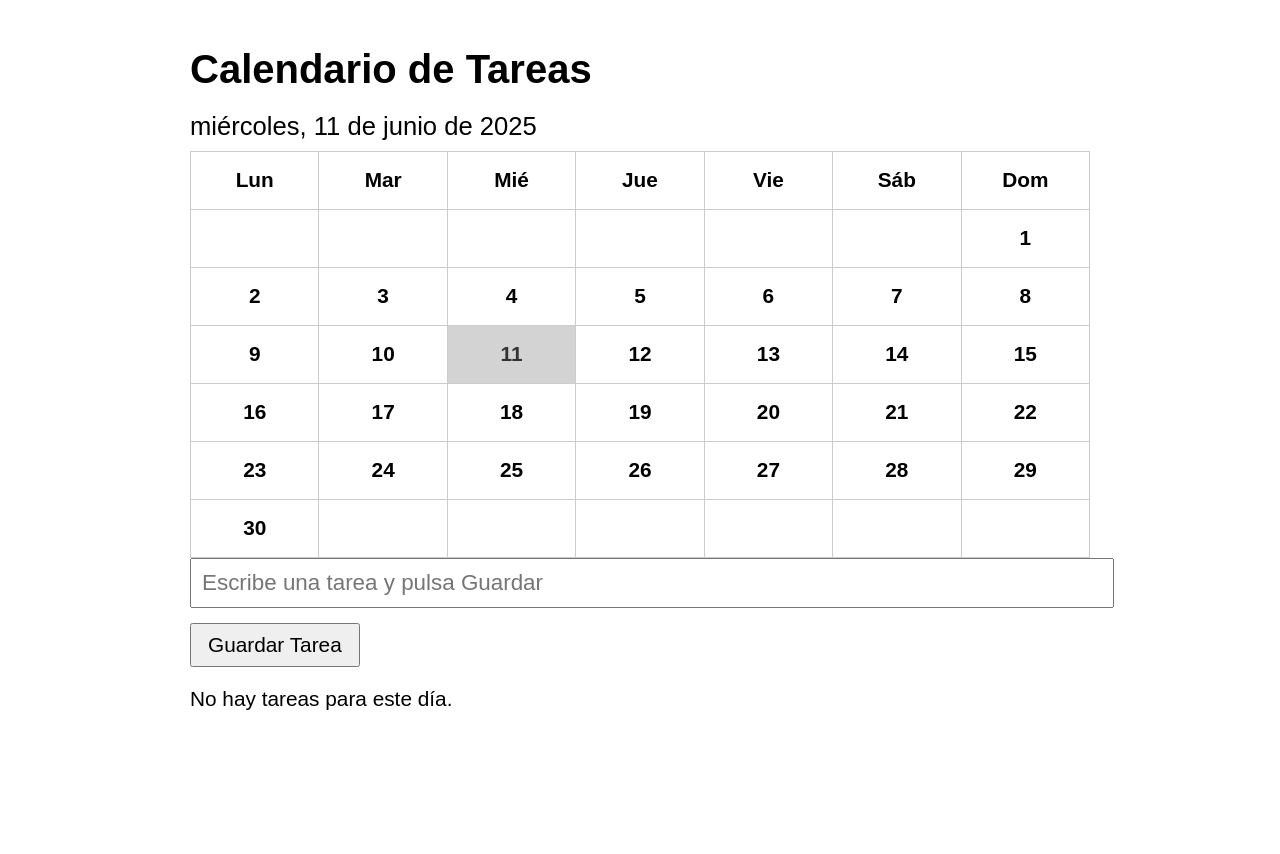
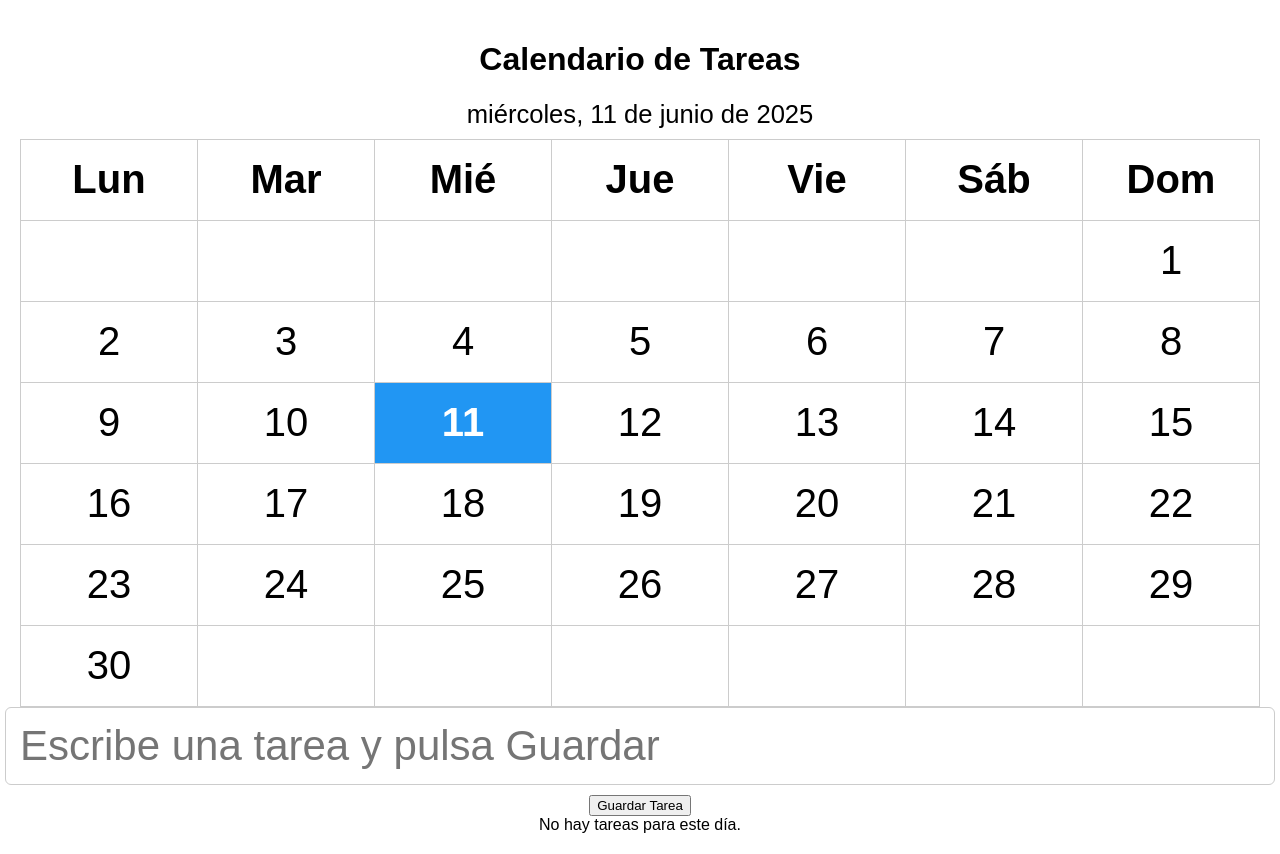
Before and after one commit to Drebak666/MiCalendario, a Flask app: page /calendario in a window 1280 px wide. Before the commit the page ends 710 px from the top, so only its background shows below. Run offline with Flask 3, Linux system fonts and the light colour scheme; data that the repository does not hold is empty.

Commit message:
Add files via upload

```diff
--- a/templates/calendario.html
+++ b/templates/calendario.html
@@ -6,90 +6,147 @@
 <title>Calendario de Tareas</title>
 <style>
     body {
+      background-color: white;
       font-family: Arial, sans-serif;
+      margin: 0;
       padding: 20px;
-    max-width: 900px;
-    margin: auto;
+      display: flex;
+      flex-direction: column;
+      align-items: center;
     }
 
-  h1 {
-    font-size: 2.5rem;
-    margin-bottom: 20px;
+    .btn-volver {
+      position: fixed;
+      bottom: 20px;
+      right: 20px;
+      font-size: 120px;
+      font-weight: bold;
+      background-color: #4CAF50;
+      color: white;
+      border: none;
+      border-radius: 50%;
+      width: 120px;
+      height: 120px;
+      cursor: pointer;
+      box-shadow: 0 4px 6px rgba(0,0,0,0.2);
+      display: flex;
+      align-items: center;
+      justify-content: center;
+      transition: background-color 0.3s ease;
+      user-select: none;
     }
 
-  button {
-    font-size: 1.3rem;
-    padding: 8px 16px;
+    .btn-volver:hover {
+      background-color: #45a049;
+    }
+
+    #calendar {
+      margin-top: 20px;
+    }
+
+    table {
+      border-collapse: collapse;
+      width: 100%;
+      font-size: 40px;
+      table-layout: fixed;
+    }
+
+    th, td {
+      border: 1px solid #ccc;
+      padding: 10px;
+      height: 60px;
+      text-align: center;
+      word-wrap: break-word;
+    }
+
+    td:hover {
+      background-color: #eee;
       cursor: pointer;
+    }
+
+    .selected {
+      background-color: #2196F3;
+      color: white;
+      font-weight: bold;
+    }
+
+    .tarea-form {
+      margin-top: 30px;
+      text-align: center;
+      width: 100%;
+      max-width: 800px;
     }
 
     #tareaInput {
       width: 100%;
-    font-size: 1.4rem;
-    padding: 10px;
-    margin-bottom: 15px;
+      padding: 14px;
+      font-size: 42px;
+      margin-bottom: 10px;
+      border: 1px solid #ccc;
+      border-radius: 6px;
     }
 
-  table {
-    width: 100%;
-    border-collapse: collapse;
-    font-size: 1.3rem;
+    .btn-guardar {
+      padding: 14px 24px;
+      font-size: 50px;
+      background-color: #4CAF50;
+      color: white;
+      border: none;
+      border-radius: 8px;
+      cursor: pointer;
     }
 
-  th, td {
-    width: 14.28%;
-    height: 55px;
-    text-align: center;
-    border: 1px solid #ccc;
-    vertical-align: middle;
-    cursor: pointer;
-    user-select: none;
-    font-weight: bold;
+    .btn-guardar:hover {
+      background-color: #45a049;
     }
 
-  /* Día actual: fondo azul fuerte con texto blanco */
-  td.hoy {
-    background-color: #1976d2;
-    color: white;
-  }
-
-  /* Día seleccionado: gris clarito */
-  td.selected {
-    background-color: #d3d3d3;
-    color: #333;
-  }
-
-  /* Días con tareas: fondo azul claro */
-  td.con-tareas {
-    background-color: #bbdefb;
-    font-weight: bolder;
-  }
-
-  /* Botón borrar tareas */
-  .tarea-item button {
-    font-size: 1.2rem;
-    background-color: #e53935;
-    border: none;
-    color: white;
-    padding: 3px 8px;
-    border-radius: 4px;
-    cursor: pointer;
-    margin-left: 8px;
-  }
-
-  .tarea-item button:hover {
-    background-color: #b71c1c;
-  }
-
-  #listaTareas {
-    margin-top: 20px;
-    font-size: 1.3rem;
+    .tarea-confirmacion {
+      color: green;
+      margin-top: 10px;
+      font-size: 20px;
     }
 
     .tarea-item {
-    margin-bottom: 10px;
+      background-color: #f0f0f0;
+      margin-top: 5px;
+      padding: 8px;
+      border-radius: 5px;
+      display: flex;
+      justify-content: space-between;
+      align-items: center;
+      font-size: 50px;
+    }
+
+    .tarea-item button {
+      background-color: red;
+      color: white;
+      border: none;
+      border-radius: 5px;
+      padding: 6px 12px;
+      font-size: 50px;
+      cursor: pointer;
+    }
+
+    .selector-container {
+      font-size: 28px;
+      margin-top: 20px;
+      display: flex;
+      gap: 10px;
+      align-items: center;
+      flex-wrap: wrap;
+      justify-content: center;
+    }
+
+    .selector-container select,
+    .selector-container button {
+      font-size: 50px;
+      padding: 10px 20px;
+      border-radius: 8px;
+      border: 1px solid #ccc;
+      cursor: pointer;
     }
   </style>
+
 </head>
 <body>
 <h1>Calendario de Tareas</h1>
```
Lines whose indentation alone changed are shown as unchanged.
